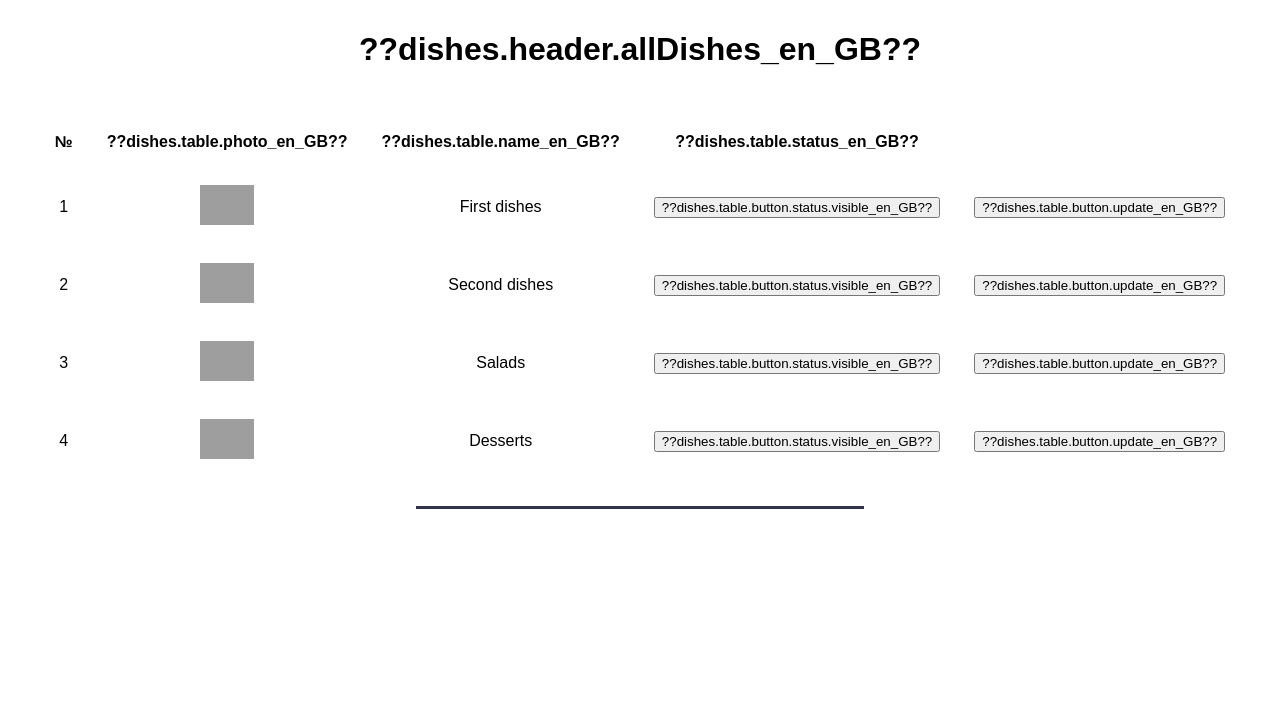
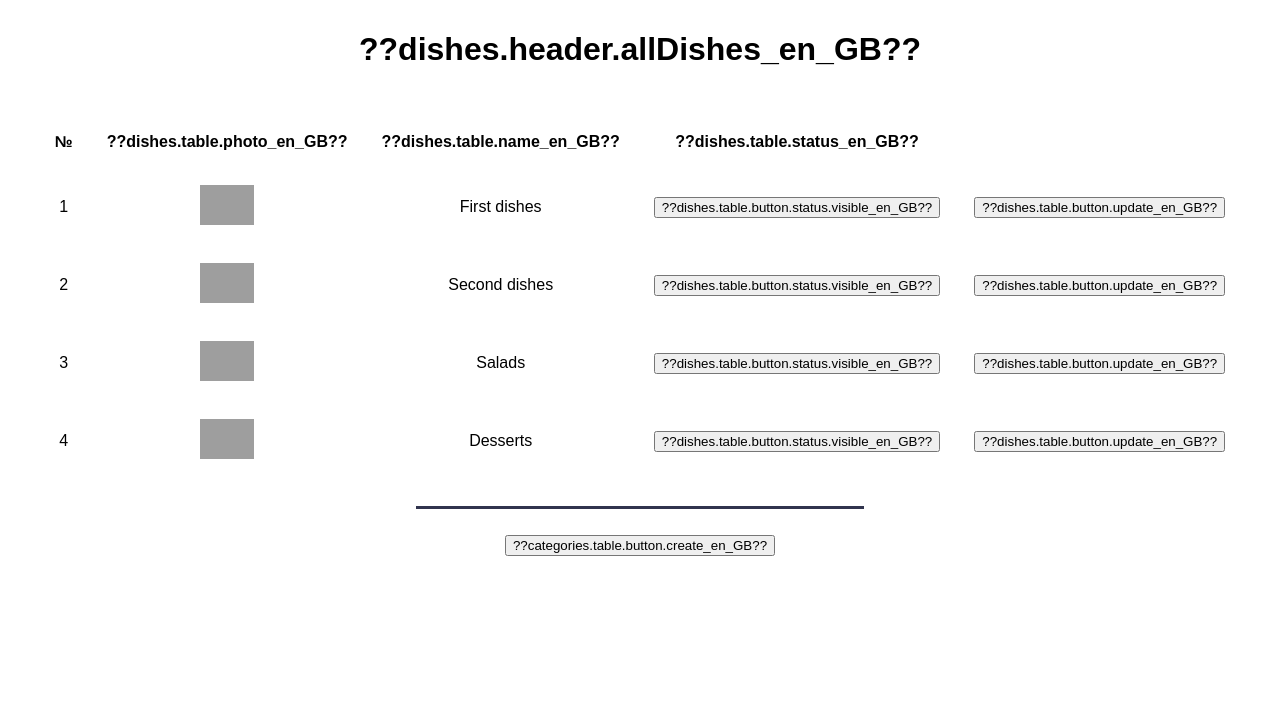
Before and after one commit to fenonq/spring-my-restaurant, a Spring Boot app: page /categories in a window 1280 px wide. Shown: the part 93-800 px from the top of the page. Run offline with Spring Boot 4, Linux system fonts and the light colour scheme; the visitor is signed in with stand-in values (Sample User, id 1); data comes from the database, SQL or seed files in the repository; some of the project's set-up classes (security, data sources, template engines, error pages and the like) are left out, and stand-ins take their place; grey boxes are pictures that could not be loaded.

Commit message:
added creation buttons

```diff
--- a/src/main/resources/static/css/style.css
+++ b/src/main/resources/static/css/style.css
@@ -378,3 +378,13 @@
     display: flex;
     gap: 5px;
 }
+
+.creation_table{
+    display: flex;
+    flex-direction: column;
+    align-items: center;
+}
+
+.create_button{
+    margin-top: 2%;
+}
--- a/src/main/resources/templates/category/show-categories.html
+++ b/src/main/resources/templates/category/show-categories.html
@@ -9,7 +9,7 @@
 
 <!--/*@thymesVar id="dish" type="com.fenonq.spring.myrestaurant.model.Dish"*/-->
 <!--/*@thymesVar id="category" type="com.fenonq.spring.myrestaurant.model.Category"*/-->
-<div class="table_wrapper">
+<div class="table_wrapper creation_table">
     <p class="table_title" th:text="#{dishes.header.allDishes}">
         All dishes
     </p>
@@ -54,9 +54,17 @@
         </tr>
         </tbody>
     </table>
+
+    <div class="strip"></div>
+
+    <div class="create_button">
+        <a th:href="@{/new/category}">
+            <button th:text="#{categories.table.button.create}">
+                Sub
+            </button>
+        </a>
+    </div>
 </div>
-
-<div class="strip"></div>
 
 </body>
 </html>
```
Also changed, not shown: src/main/resources/templates/dish/show-dishes.html (+11 -8 lines).
